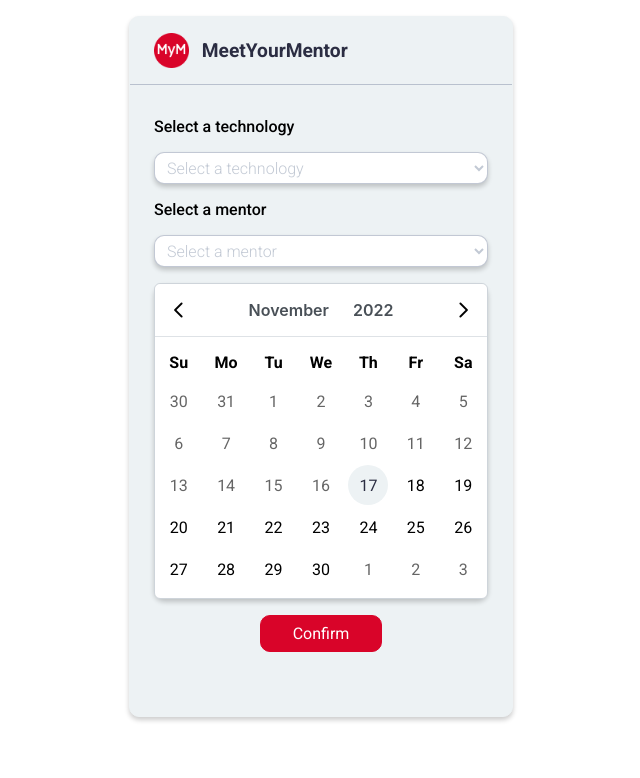
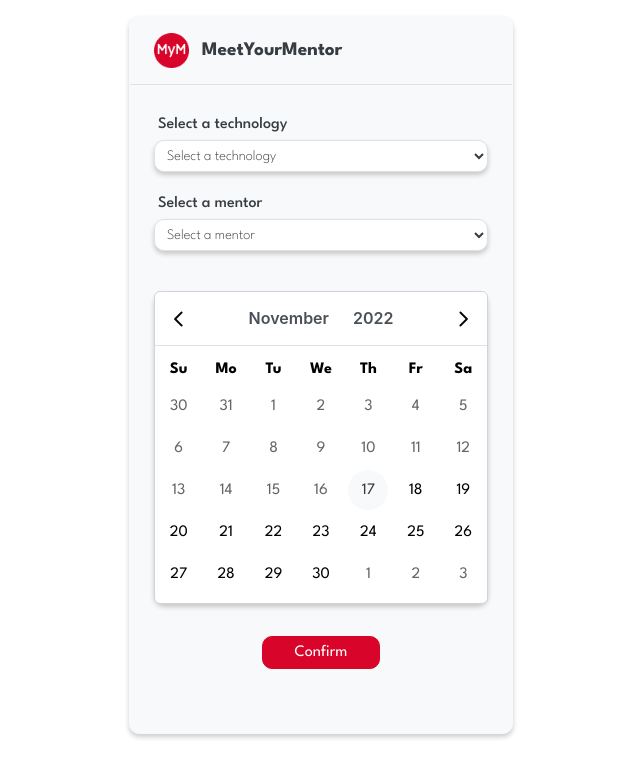
Before and after one commit to SaadiaELF/MeetYourBuddy, a React (Create React App) app: page / in a window 1280 px wide. Shown: the top 778 px of the page, without its empty margins (319-959 px from the left). Built offline with nearby package versions, Linux system fonts and the light colour scheme.

Commit message:
Update styles

```diff
--- a/src/App.css
+++ b/src/App.css
@@ -1,16 +1,17 @@
 /* Google fonts */
-@import url("https://fonts.googleapis.com/css2?family=Roboto:wght@300;400;500;700&display=swap");
+@import url('https://fonts.googleapis.com/css2?family=League+Spartan:wght@100;200;300;400;500;600;700;800;900&display=swap');
+
 
 /* Variables */
 :root {
-  --dark-grey: #2b2d42;
-  --light-grey: #8d99ae88;
-  --lighter-grey: #EDF2F4;
-  --dark-red: #D90429;
-  --light-red: #ef233b10;
+  --text-color: #373c41;
+  --border-color: #dee2e6;
+  --bg-color: #f8f9fa;
+  --primary-color: #D90429 !important;
+  --secondary-color: #ef233b10;
   --white: #FFF;
   --black: #000;
-  --font: 'Roboto', sans-serif;
+  --font-family: 'League Spartan', sans-serif !important;
 }
 
 /* Reset */
@@ -19,7 +20,7 @@
   padding: 0;
   box-sizing: border-box;
   color: var(--black);
-  font-family: var(--font);
+  font-family: var(--font-family);
 }
 
 /* Card */
@@ -29,8 +30,8 @@
   width: 90%;
   padding: 0.5rem 0 2rem;
   margin: 1rem auto;
-  background-color: var(--lighter-grey);
-  border: 1px solid var(--lighter-grey);
+  background-color: var(--bg-color);
+  border: 1px solid var(--bg-color);
   border-radius: 10px;
   box-shadow: 0 3px 5px rgb(0 0 0 / 0.2);
 }
@@ -39,7 +40,7 @@
   display: flex;
   align-items: center;
   padding: 0.5rem 1.5rem 1rem;
-  border-bottom: 1px solid var(--light-grey);
+  border-bottom: 1px solid var(--border-color);
 }
 
 .card__icon {
@@ -55,7 +56,7 @@
   font-size: 1.1rem;
   font-weight: 700;
   padding-left: 0.8rem;
-  color: var(--dark-grey);
+  color: var(--text-color);
 }
 
 .card__body {
@@ -68,11 +69,13 @@
 .dropdown {
   display: flex;
   flex-direction: column;
-  gap: 1rem;
-
+  gap: 0.5rem;
+  margin-bottom: 0.5rem;
 }
 
 .dropdown-label {
+  padding-left: 4px;
+  color: var(--text-color);
   font-weight: 500;
 }
 
@@ -80,10 +83,10 @@
   width: 100%;
   height: 2rem;
   font-size: 1rem;
-  border: 1px solid var(--light-grey);
+  border: 1px solid var(--border-color);
   background-color: var(--white);
   border-radius: 10px;
-  color: var(--light-grey);
+  color: var(--text-color);
   box-shadow: 0 3px 5px rgb(0 0 0 / 0.2);
 
 }
@@ -96,9 +99,12 @@
 
 .dropdown-select option {
   font-size: 0.8rem;
+  color: var(--text-color);
+  background-color: var(--bg-color);
 }
 
 .p-calendar {
+  margin: 1rem 0;
   border-radius: 10px;
   box-shadow: 0 3px 5px rgb(0 0 0 / 0.2);
 }
@@ -113,17 +119,17 @@
 }
 
 .p-datepicker table td>span.p-highlight {
-  color: var(--dark-red);
-  background: var(--light-red)
+  color: var(--primary-color);
+  background: var(--secondary-color)
 }
 
 .p-datepicker table td.p-datepicker-today>span.p-highlight {
-  color: var(--dark-grey);
-  background: var(--lighter-grey);
+  color: var(--text-color);
+  background: var(--bg-color);
 }
 
 .p-datepicker .p-datepicker-header .p-datepicker-title .p-datepicker-year:enabled:hover, .p-datepicker .p-datepicker-header .p-datepicker-title .p-datepicker-month:enabled:hover {
-  color: var(--dark-red);
+  color: var(--primary-color);
 }
 
 /* Button */
@@ -138,8 +144,8 @@
 
 .btn--primary {
   color: var(--white);
-  background-color: var(--dark-red);
-  border: 1px solid var(--dark-red);
+  background-color: var(--primary-color);
+  border: 1px solid var(--primary-color);
 }
 
 @media screen and (min-width:600px) {
@@ -152,10 +158,10 @@
   }
 
   .dropdown-select {
-    font-size: 1rem;
+    font-size: 0.9rem;
   }
 
   .dropdown-select option {
-    font-size: 1rem;
+    font-size: 0.9rem;
   }
 }
```
